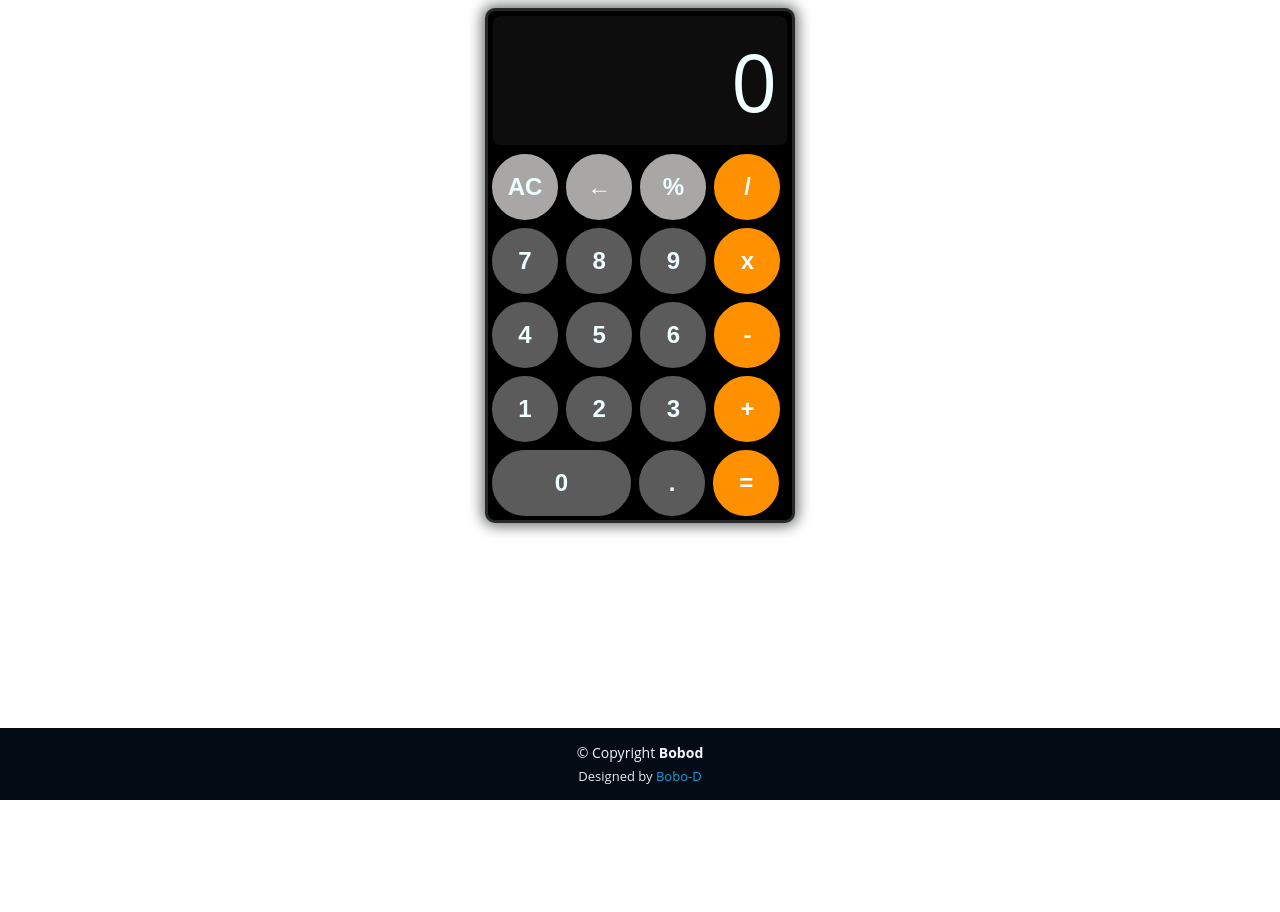
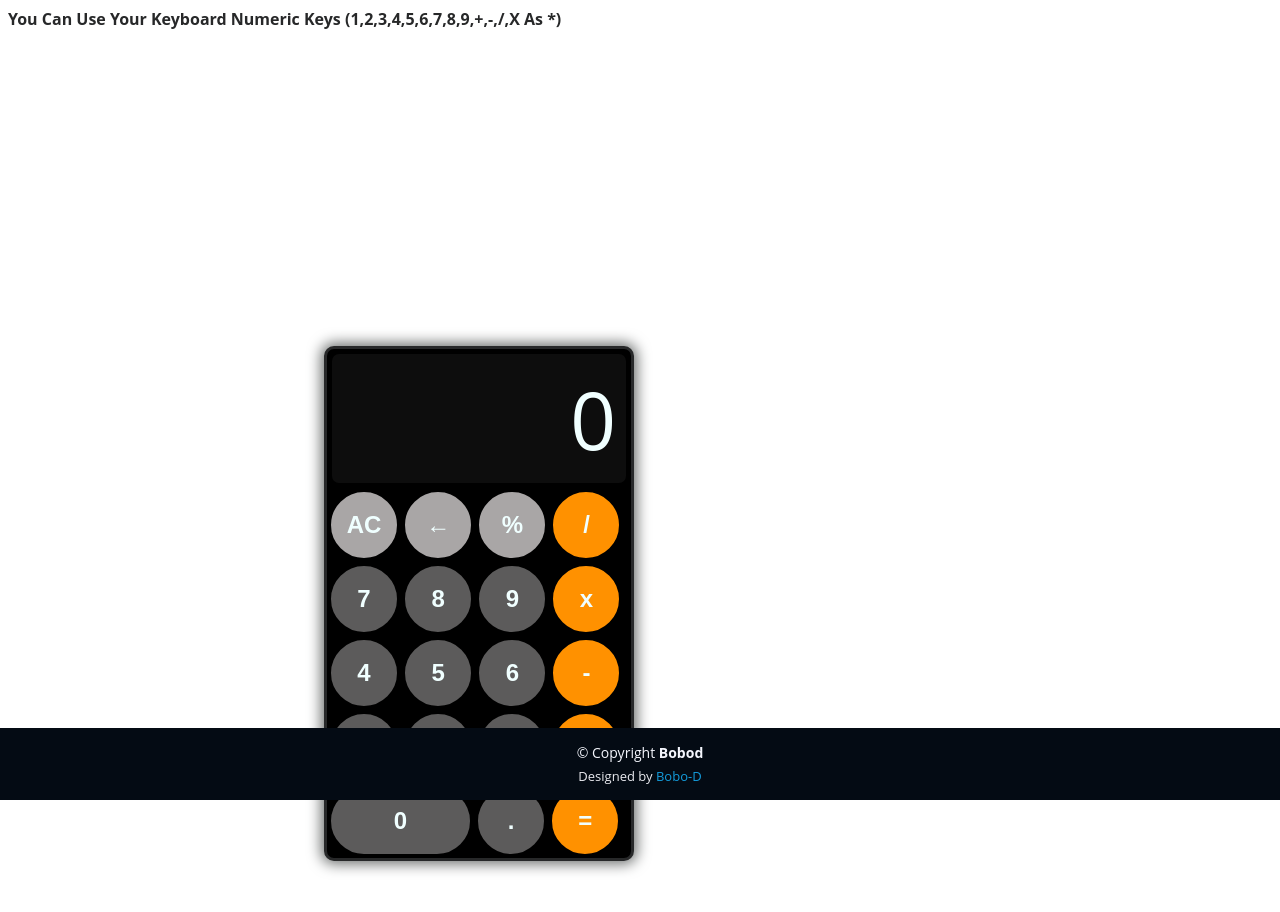
Before and after one commit to BOBO-D24/simplecalculator.github.io, a plain HTML site: page index.html in a window 1280 px wide. Before the commit the page ends 800 px from the top, so only its background shows below. Drawn offline with Linux system fonts and the light colour scheme.

Commit message:
update
added info text and adjusted style

```diff
--- a/index.html
+++ b/index.html
@@ -20,8 +20,10 @@ a:hover {
   text-decoration: none;
 }
   /* Add your CSS styles here */
-  .calculator { max-width: 300px;
-    margin: auto;
+  .calculator {
+    max-width: 300px;
+    min-width: 300px;
+    margin: 25%; /*centered the calculator*/
     border: solid;
     border-radius: 10px;
     padding: 2px;
@@ -29,6 +31,7 @@ a:hover {
     box-shadow: #6c6f6e 0px 0px 14px 3px;
     transition: (0.65, 0.14, 0.51, 0.74) 0.2s 0.3s;
   }
+
   .calculator:hover {
     box-shadow: #6c6f6e 0px 0px 18px 6px;
     }
@@ -129,13 +132,18 @@ a:hover {
     width: -webkit-fill-available;
     padding-right: 20px 15px;
   }
+/* info style */
+.info{
+  text-transform: capitalize;
+  font-weight: bold;
 
-
+}
 
 
 </style>
 </head>
 <body>
+  <header><span class="info">you can use your keyboard numeric keys (1,2,3,4,5,6,7,8,9,+,-,/,x as *)</span></header>
 
 <div class="calculator">
   <div class="display" id="display">0</div>
@@ -183,6 +191,7 @@ a:hover {
       display.innerText += value;
     }
   }
+
 
   function clearDisplay() {
     display.innerText = '0';
@@ -295,6 +304,12 @@ document.addEventListener('keypress', function(event) {
       appendToDisplay("*");
     }
   });
+  document.addEventListener('keypress', function(event) {
+    if (event.key === '.') {
+      appendToDisplay(".");
+    }
+
+  });
 
 
 
```
